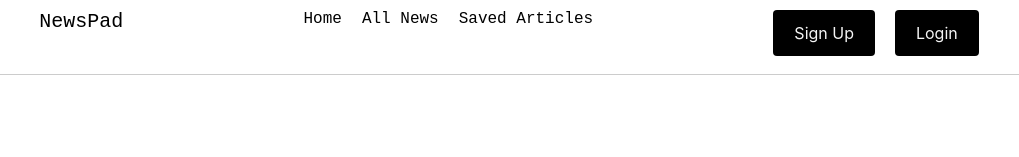
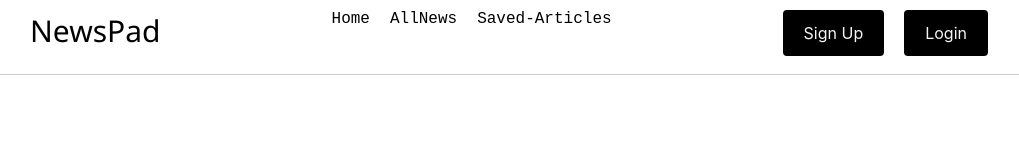
Before and after one commit to Collins33/NewsPad_client_v2, a React (Create React App) app: page / in a window 1280 px wide. Shown: the top 157 px of the page, without its empty margins (131-1150 px from the left). Built offline with nearby package versions, Linux system fonts and the light colour scheme; no server answers.

Commit message:
Fix header

```diff
--- a/src/components/header/Header.css
+++ b/src/components/header/Header.css
@@ -1,5 +1,6 @@
 #name {
-  font-size: 20px;
+  font-family: "Segoe UI", Tahoma, Geneva, Verdana, sans-serif;
+  font-size: 30px;
 }
 .header__generic {
   display: flex;
--- a/src/components/header/Header.js
+++ b/src/components/header/Header.js
@@ -12,8 +12,8 @@ export const Header = () => {
         </div>
         <div className="header__generic__first">
           <div className="header__content">Home</div>
-          <div className="header__content">All News</div>
-          <div className="header__content">Saved Articles</div>
+          <div className="header__content">AllNews</div>
+          <div className="header__content">Saved-Articles</div>
         </div>
         <div className="header__generic__second">
           <button className="header__content header__button">Sign Up</button>
```
